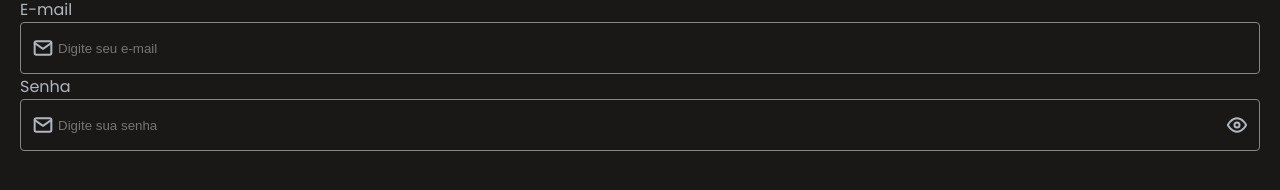
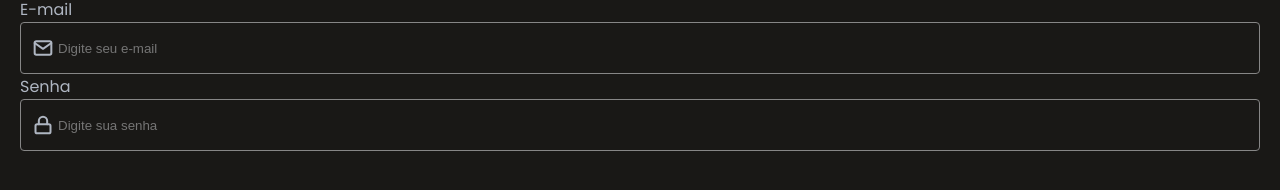
Before and after one commit to swxtz/dd-login, a React (Vite) app: page / in a window 1280 px wide. Shown: the part 144-334 px from the top of the page. Built offline with nearby package versions, Linux system fonts and the light colour scheme.

Commit message:
feat: created login input

```diff
--- a/src/components/InputForm/InputForm.tsx
+++ b/src/components/InputForm/InputForm.tsx
@@ -1,24 +1,59 @@
 import React, { InputHTMLAttributes, useState } from "react";
+import { IconLock } from "../IconLock/IconLock";
 import { IconMail } from "../IconMail/IconMail";
 import "./input-form.scss";
 
 interface InputFormProps extends InputHTMLAttributes<HTMLInputElement> {
-	label: string;
-	icon?: string;
-	img?: string;
+	email: string;
+	emailPlaceholder: string;
+	pass: string;
+	passPlaceholder: string;
 }
 
-export function InputForm({ label, icon, img, ...rest }: InputFormProps) {
-
-	const [isFocus, setIsFocus] = useState(false);
+export function InputForm({
+	email,
+	pass,
+	emailPlaceholder,
+	passPlaceholder,
+	...rest
+}: InputFormProps) {
+	const [isEmailFocus, setIsEmailFocus] = useState(false);
+	const [isPassFocus, setIsPassFocus] = useState(false);
 
 	return (
 		<div className="input-wrapper">
-			<p>{label}</p>
+			<p>{email}</p>
 			<div className="input-content">
-				<IconMail fill={isFocus ? "#FFC632" : "#AFB6C2"} />
-				<input className="input-input" onFocus={() => {setIsFocus(true);}} onBlur={() => {setIsFocus(false);}} type="text" {...rest} />
-				<img src={img} alt="" />
+				<IconMail fill={isEmailFocus ? "#FFC632" : "#AFB6C2"} />
+				<input
+					className="input-input"
+					placeholder={emailPlaceholder}
+					onFocus={() => {
+						setIsEmailFocus(true);
+					}}
+					onBlur={() => {
+						setIsEmailFocus(false);
+					}}
+					type="text"
+					{...rest}
+				/>
+			</div>
+
+			<p>{pass}</p>
+			<div className="input-content">
+				<IconLock fill={isPassFocus ? "#FFC632" : "#AFB6C2"} />
+				<input
+					className="input-input"
+					placeholder={passPlaceholder}
+					onFocus={() => {
+						setIsPassFocus(true);
+					}}
+					onBlur={() => {
+						setIsPassFocus(false);
+					}}
+					type="pass"
+					{...rest}
+				/>
 			</div>
 		</div>
 	);
--- a/src/components/LoginForm/LoginForm.tsx
+++ b/src/components/LoginForm/LoginForm.tsx
@@ -9,16 +9,17 @@ import lockFocusSvg from "../../assets/svg/lock-focus.svg";
 
 import eyeSvg from "../../assets/svg/eye.svg";
 
-
-
 export function LoginForm() {
 	return (
 		<div>
 			<form action="" className="login-form" method="post">
-				<InputForm label="E-mail" type={"email"} placeholder="Digite seu e-mail" icon={emailSvg} />
-				<InputForm label="Senha"  type={"password"} placeholder="Digite sua senha" icon={lockSvg} img={eyeSvg} />
+				<InputForm
+					email="E-mail"
+					emailPlaceholder="Digite seu e-mail"
+					pass="Senha"
+					passPlaceholder="Digite sua senha"
+				/>
 			</form>
 		</div>
 	);
-
 }
```
